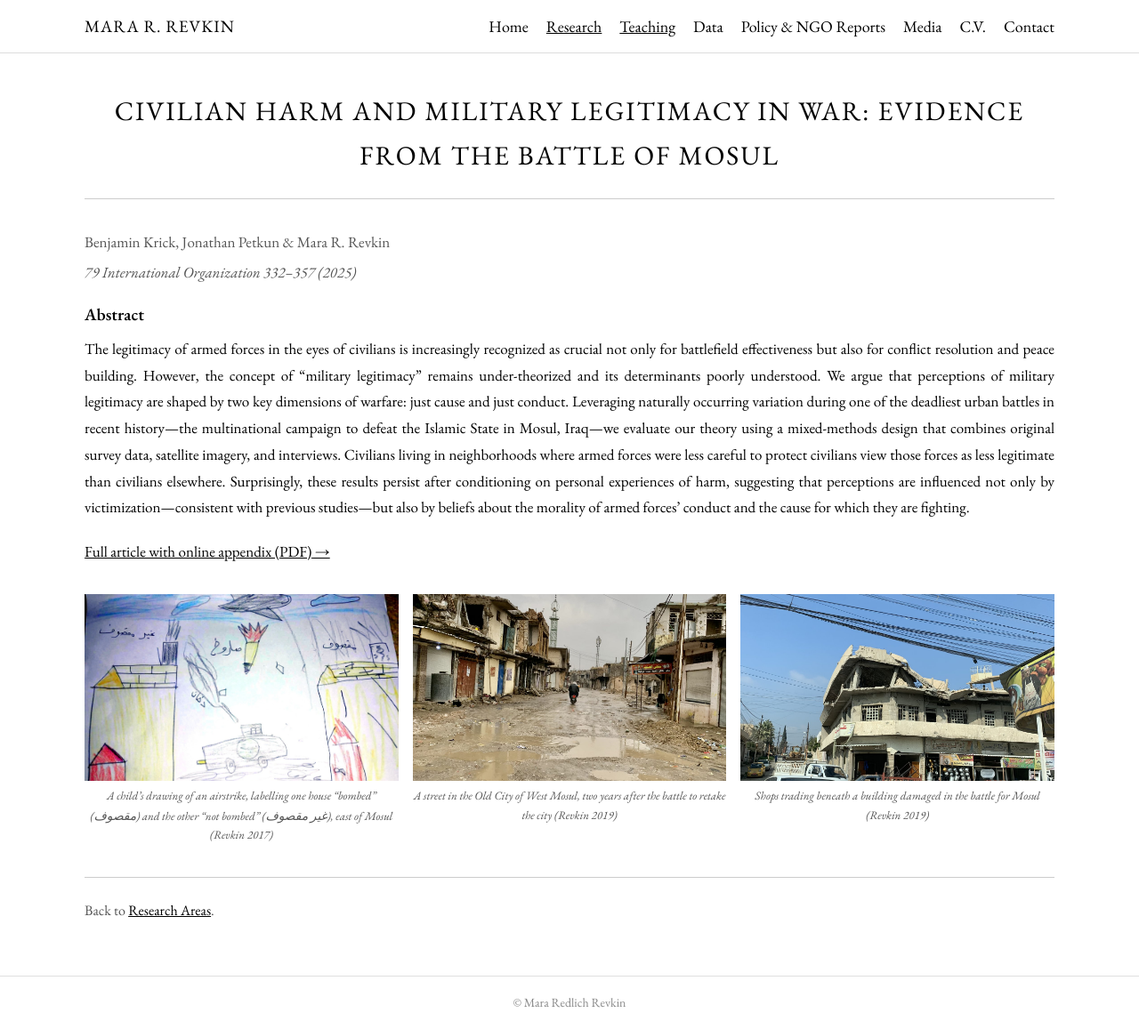
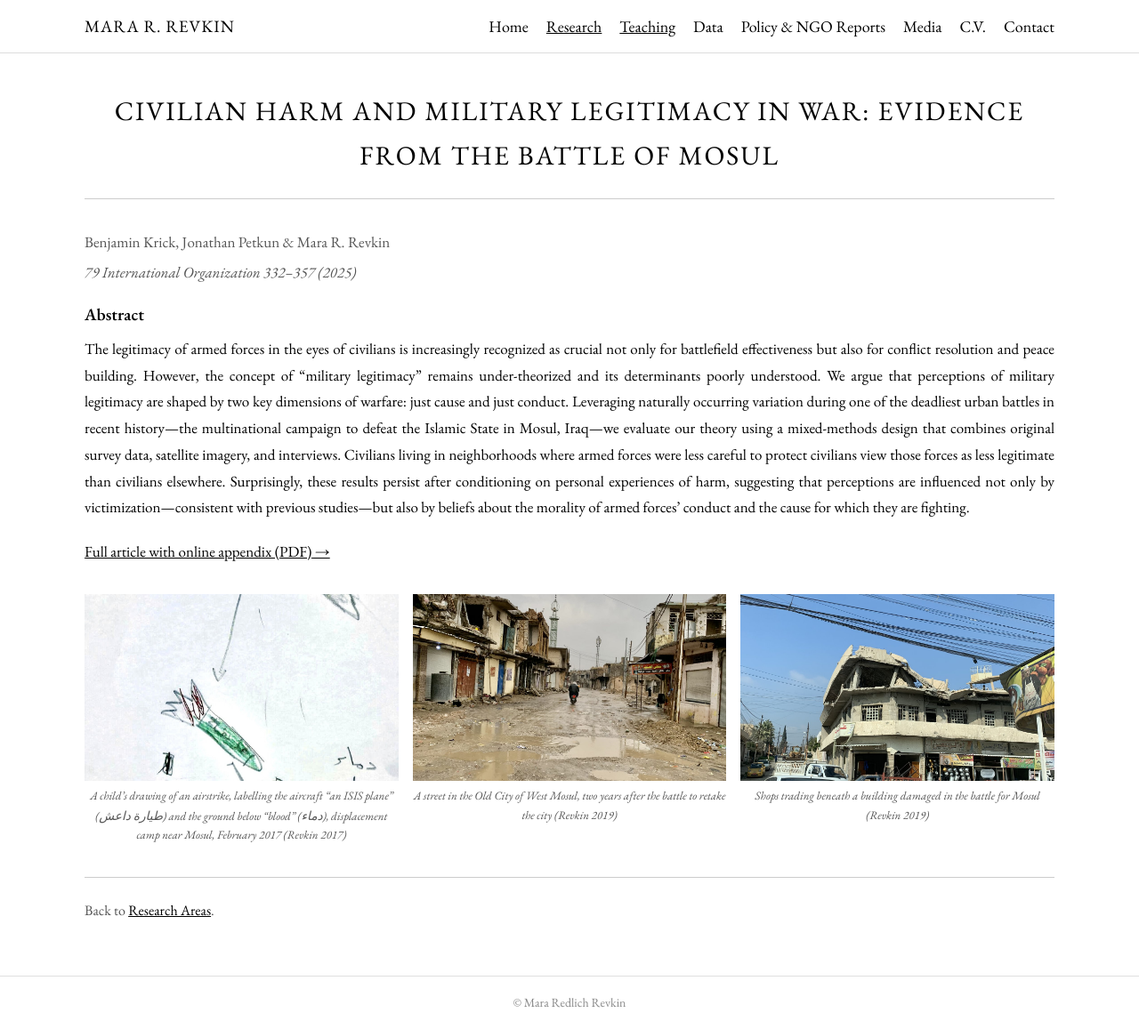
Before and after one commit to mrevkin/mrevkin.github.io, a Jekyll site: the page civilian-harm-military-legitimacy.html, which Jekyll copies as it is, in a window 1280 px wide and 1157 px high. Shown: the whole window at 89% size. Built offline with Jekyll 4.4.1, drawn with Linux system fonts in a browser that asks for light colours.

Commit message:
Swap in the ISIS plane drawing

```diff
--- a/civilian-harm-military-legitimacy.html
+++ b/civilian-harm-military-legitimacy.html
@@ -63,8 +63,8 @@
     <div class="teaching-section" style="margin-top:34px;">
       <div class="photo-strip three">
         <div>
-          <img src="drawing-bombed-not-bombed.jpg" alt="A child's drawing of an airstrike" />
-          <p class="img-caption">A child&rsquo;s drawing of an airstrike, labelling one house &ldquo;bombed&rdquo; (<span lang="ar" dir="rtl">مقصوف</span>) and the other &ldquo;not bombed&rdquo; (<span lang="ar" dir="rtl">غير مقصوف</span>), east of Mosul (Revkin 2017)</p>
+          <img src="drawing-isis-plane-mosul.jpg" alt="A child's drawing of an aircraft dropping a bomb on a crowd of people" />
+          <p class="img-caption">A child&rsquo;s drawing of an airstrike, labelling the aircraft &ldquo;an ISIS plane&rdquo; (<span lang="ar" dir="rtl">&#1591;&#1610;&#1575;&#1585;&#1577; &#1583;&#1575;&#1593;&#1588;</span>) and the ground below &ldquo;blood&rdquo; (<span lang="ar" dir="rtl">&#1583;&#1605;&#1575;&#1569;</span>), displacement camp near Mosul, February 2017 (Revkin 2017)</p>
         </div>
         <div>
           <img src="mosul-street-2019.jpg" alt="A street in the Old City of West Mosul" />
```
